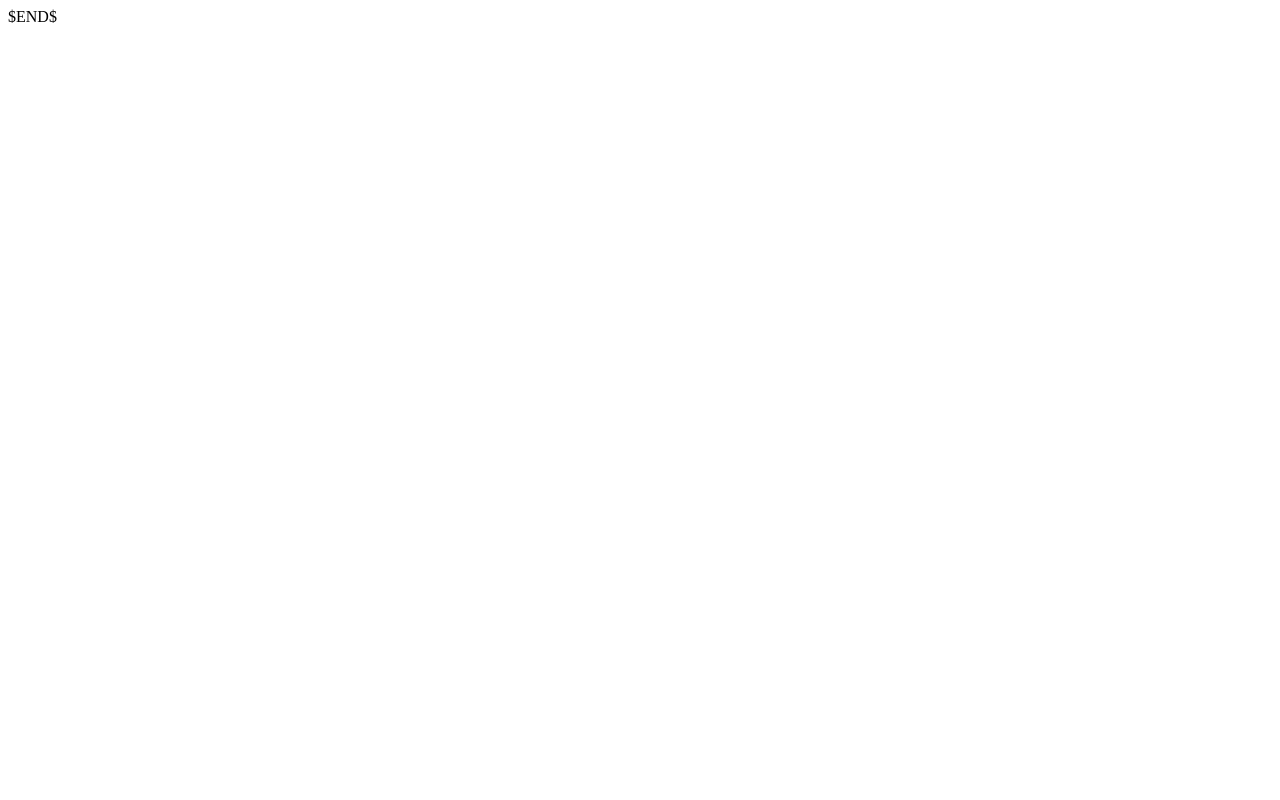
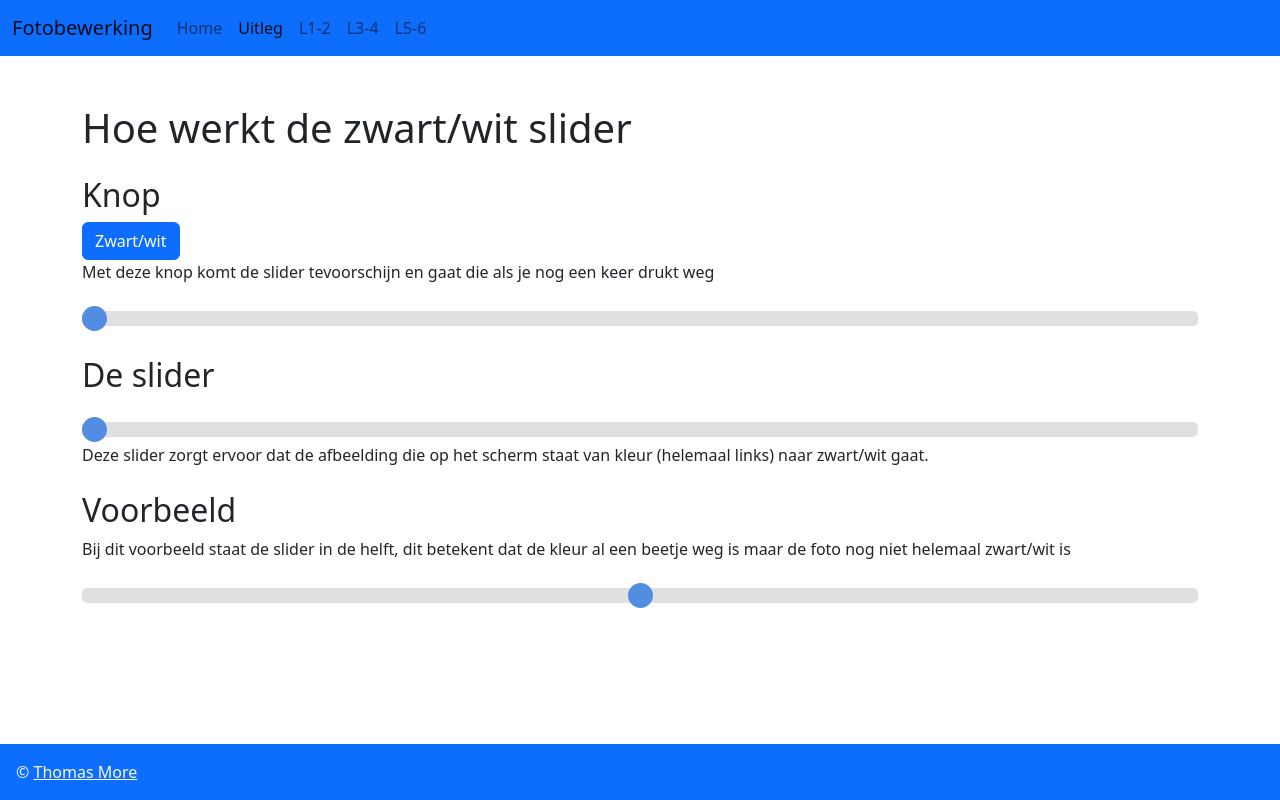
Before and after one commit to ThomasDeboel/PS1-Detoverboom-Photoshop, a plain HTML site: page ZwartWit.html in a window 1280 px wide. Drawn offline with nearby package versions, Linux system fonts and the light colour scheme.

Commit message:
de slider van zwart/wit naar 10 mogelijke plaatsen verandert in de plaats van 100

```diff
--- a/ZwartWit.css
+++ b/ZwartWit.css
@@ -0,0 +1,35 @@
+
+.slidecontainer {
+    width: 100%; /* Width of the outside container */
+}
+
+/* The slider itself */
+.slider {
+    -webkit-appearance: none;
+    width: 100%;
+    height: 15px;
+    border-radius: 5px;
+    background: #d3d3d3;
+    outline: none;
+    opacity: 0.7;
+    -webkit-transition: .2s;
+    transition: opacity .2s;
+}
+
+.slider::-webkit-slider-thumb {
+    -webkit-appearance: none;
+    appearance: none;
+    width: 25px;
+    height: 25px;
+    border-radius: 50%;
+    background: #0b5ed7 ;
+    cursor: pointer;
+}
+
+.slider::-moz-range-thumb {
+    width: 25px;
+    height: 25px;
+    border-radius: 50%;
+    background: #0b5ed7;
+    cursor: pointer;
+}
--- a/ZwartWit.html
+++ b/ZwartWit.html
@@ -1,11 +1,83 @@
 <!DOCTYPE html>
 <html lang="en">
 <head>
-  <meta charset="UTF-8">
-  <meta name="viewport" content="width=device-width, initial-scale=1.0" />
-  <title>$Title$</title>
+    <meta charset="UTF-8">
+    <meta name="viewport" content="width=device-width, initial-scale=1.0"/>
+    <link rel="stylesheet" href="uitleg.css">
+    <link rel="stylesheet" href="https://cdnjs.cloudflare.com/ajax/libs/bootstrap/5.2.3/css/bootstrap.min.css">
+    <link rel="stylesheet" href="ZwartWit.css">
+    <title>Uitleg</title>
 </head>
-<body>
-$END$
+<body class="d-flex flex-column min-vh-100">
+<nav class="navbar navbar-expand-lg bg-primary">
+    <div class="container-fluid">
+        <a class="navbar-brand" href="#">Fotobewerking</a>
+        <button class="navbar-toggler" type="button" data-bs-toggle="collapse" data-bs-target="#navbarSupportedContent" aria-controls="navbarSupportedContent" aria-expanded="false" aria-label="Toggle navigation">
+            <span class="navbar-toggler-icon"></span>
+        </button>
+        <div class="collapse navbar-collapse" id="navbarSupportedContent">
+            <ul class="navbar-nav me-auto mb-2 mb-lg-0">
+                <li class="nav-item">
+                    <a class="nav-link" aria-current="page" href="#">Home</a>
+                </li>
+                <li class="nav-item">
+                    <a class="nav-link active" href="#">Uitleg</a>
+                </li>
+                <li class="nav-item">
+                    <a class="nav-link" href="sjabloon.html">L1-2</a>
+                </li>
+                <li class="nav-item">
+                    <a class="nav-link" href="sjabloon2.html">L3-4</a>
+                </li>
+                <li class="nav-item">
+                    <a class="nav-link" href="#">L5-6</a>
+                </li>
+            </ul>
+        </div>
+    </div>
+</nav>
+
+<main class="container flex-grow-1 mt-5">
+    <h1>
+        Hoe werkt de zwart/wit slider
+    </h1>
+    <div>
+        <h2 class="mt-4"> Knop
+        </h2>
+        <div>
+            <button type="button" class="btn btn-primary" id="zwartwit">Zwart/wit</button>
+        </div>
+        <p>
+            Met deze knop komt de slider tevoorschijn en gaat die als je nog een keer drukt weg
+        </p>
+        <div class="justify-content-evenly mt-4" id="sliderZwartWit">
+            <input type="range" min="0" max="10" value="0" class="slider" id="rangeZwartWit">
+        </div>
+    </div>
+    <div>
+        <h2 class="mt-4">De slider</h2>
+            <div class="justify-content-evenly mt-4" id="sliderZwartWit2">
+                <input type="range" min="0" max="10" value="0" class="slider" id="rangeZwartWit2">
+            </div>
+        <p>
+            Deze slider zorgt ervoor dat de afbeelding die op het scherm staat van kleur (helemaal links) naar zwart/wit gaat.
+        </p>
+    </div>
+    <div>
+        <h2 class="mt-4"> Voorbeeld</h2>
+        <p> Bij dit voorbeeld staat de slider in de helft, dit betekent dat de kleur al een beetje weg is maar de foto nog niet helemaal zwart/wit is</p>
+        <div class="justify-content-evenly mt-4" id="sliderZwartWit3">
+            <input type="range" min="0" max="10" value="5" class="slider" id="rangeZwartWit3">
+        </div>
+    </div>
+
+
+</main>
+<footer class="bg-primary p-3 text-light">&copy; <a href="https://www.thomasmore.be/" class="text-light">Thomas More</a></footer>
+
+<script src="https://cdn.jsdelivr.net/npm/bootstrap@5.2.3/dist/js/bootstrap.bundle.min.js"></script>
+<!--put custom javascript dat de eerste slider tevoorschijn tovert en dan terug weg doet dit moet gemaakt worden zodat het voor alle custom uitleg pagina's-->
+<script src=""></script>
+
 </body>
 </html>
```
Also changed, not shown: sjabloon.html (+2 -2 lines), sjabloon.js (+4 -4 lines), uitleg.html (+11 -0 lines).
